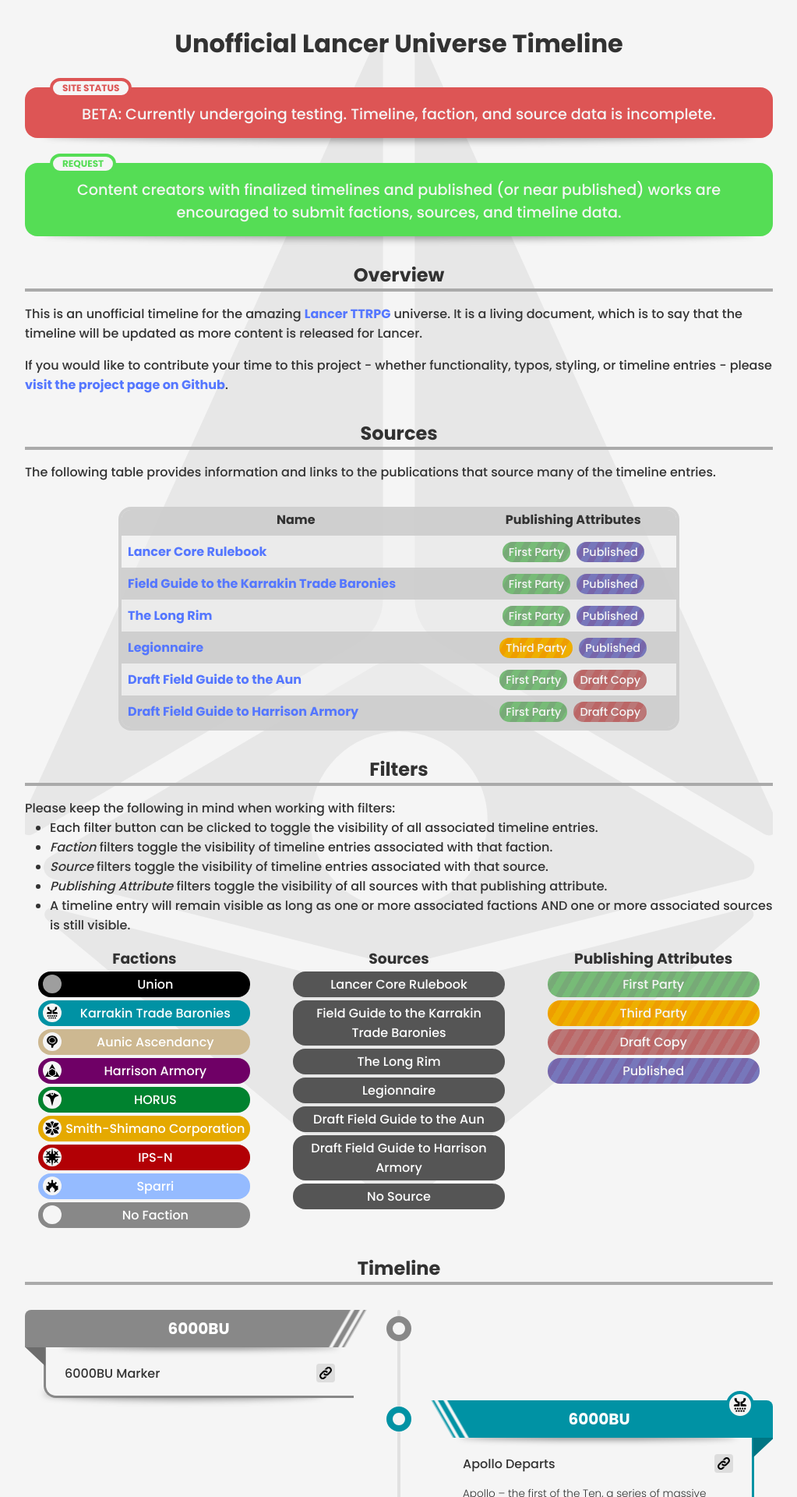
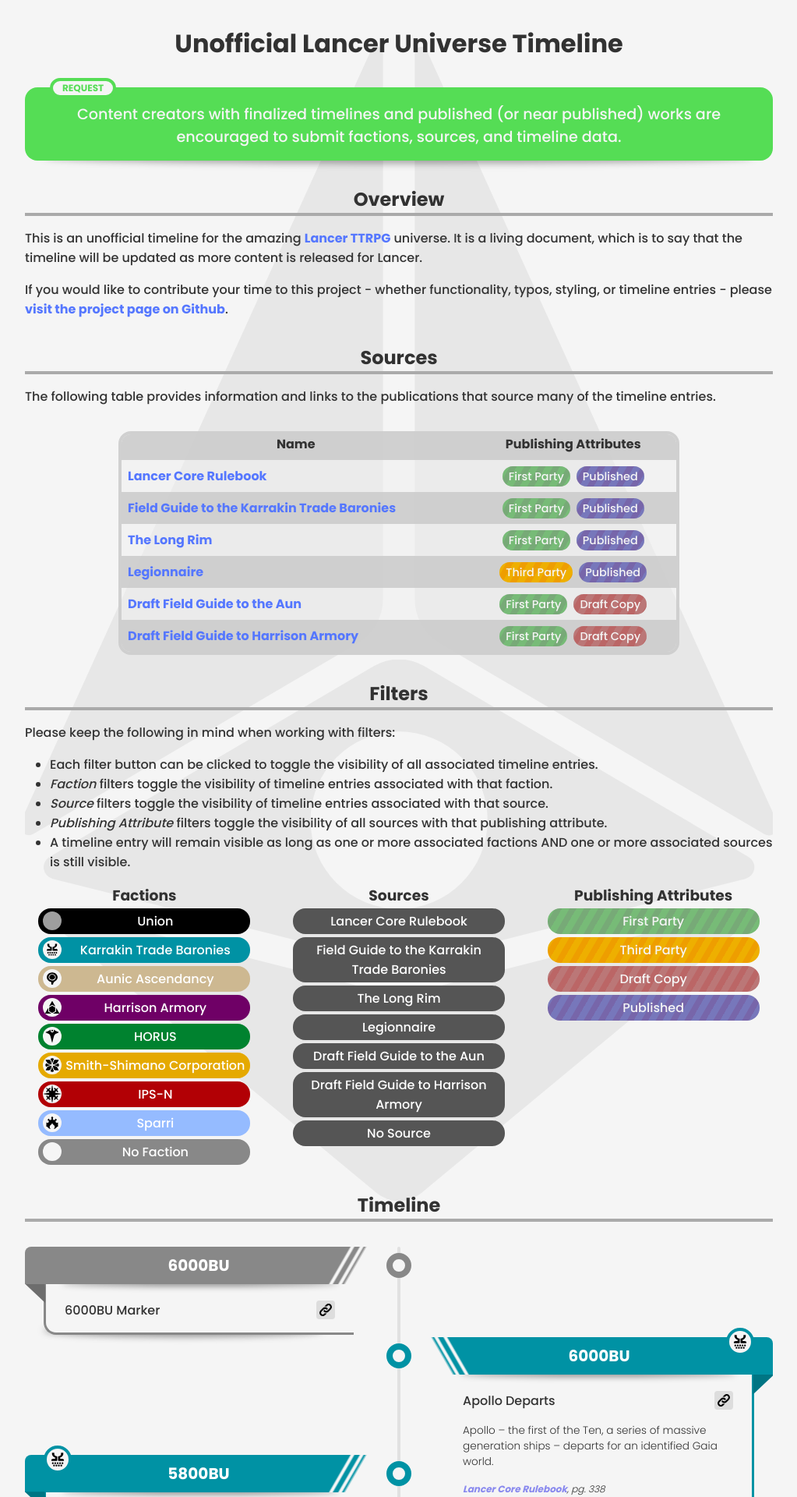
Before and after one commit to rishenko/react-lancer-timeline, a React (Create React App) app: page / in a window 1280 px wide. Shown: the top 1920 px of the page at 78% size, without its empty margins (128-1151 px from the left). Built offline with nearby package versions, Linux system fonts and the light colour scheme; grey boxes are pictures that could not be loaded.

Commit message:
updating padding style and adding scroll fix

```diff
--- a/src/App.css
+++ b/src/App.css
@@ -203,6 +203,10 @@
   margin-left: 2rem;
 }
 
+.intro .filters {
+  margin-top: 1rem;
+}
+
 /* Legal */
 div.legal {
   width: 60rem;
--- a/src/App.js
+++ b/src/App.js
@@ -87,7 +87,7 @@
       <div id="action-message" ref={actionMessageRef}>{actionMessage["message"]}</div>
       <h1>Unofficial Lancer Universe Timeline</h1>
       <div className="intro">
-        <div className="notice site-status">BETA: Currently undergoing testing. Timeline, faction, and source data is incomplete.</div>
+        {/* <div className="notice site-status"></div> */}
         <div className="notice request">Content creators with finalized timelines and published (or near published) works are encouraged to submit factions, sources, and timeline data.</div>
         <div className="overview">
           <h2>Overview</h2>
@@ -109,6 +109,7 @@
         <h2>Filters</h2>
         <p>
           Please keep the following in mind when working with filters:
+        </p>
         <ul>
           <li>Each filter button can be clicked to toggle the visibility of all associated timeline entries.</li>
           <li><em>Faction</em> filters toggle the visibility of timeline entries associated with that faction.</li>
@@ -116,7 +117,6 @@
           <li><em>Publishing Attribute</em> filters toggle the visibility of all sources with that publishing attribute.</li>
           <li>A timeline entry will remain visible as long as one or more associated factions AND one or more associated sources is still visible.</li>
         </ul>
-        </p>
         <div className="filters">
           <div className="legend">
             <h3>Factions</h3>
--- a/src/TimelineEntry.js
+++ b/src/TimelineEntry.js
@@ -1,9 +1,16 @@
-import React, {useRef, useEffect} from 'react';
+import React, { useRef, useEffect } from 'react';
 import TimelineEntrySource from './TimelineEntrySource';
 import CopyLink from './CopyLink';
 import './TimelineEntry.css';
 
 function TimelineEntry({ indexVal, entry, factions, sources, anchorId }) {
+  const timelineEntryRef = useRef(null);
+  useEffect(() => {
+    if (anchorId === entry.uuid) {
+      setTimeout(() => timelineEntryRef.current.scrollIntoView({ behavior: "smooth" }), 750);
+    }
+  }, []);
+
 
   if (entry.sources == null || entry.sources == []) {
     entry.sources = [{ "sourceKey": "no-source", "sourceLocation": "" }];
@@ -20,17 +27,12 @@
 
   var accentColors = {};
   entry.factions.map((faction, i) => {
-    var accentKey = "--accent-color-"+(i+1);
+    var accentKey = "--accent-color-" + (i + 1);
     accentColors[accentKey] = factions[faction].color;
   });
 
   /* This is for processing hash ids in urls and scrolling to entry */
-  const timelineEntryRef = useRef(null);
-  useEffect(() => {
-    if(anchorId === entry.uuid) {
-      timelineEntryRef.current.scrollIntoView({ behavior: "smooth" });
-    }
-  }, []);
+
 
   /* add marker class for those timeline entries with {"marker": true} set */
   var markerClass = entry.marker ? "marker" : "";
@@ -38,10 +40,10 @@
   return (
     <li id={entry.uuid} className={`timeline-entry ${sourceKeyText} ${markerClass} factions-${numFactions}`} style={accentColors} ref={timelineEntryRef}>
       <div className="factions">{entry.factions.map((faction, i) => {
-        return <span key={faction} className={faction} style={{"--faction-color": factions[faction].color}} title={factions[faction].name}/>;
+        return <span key={faction} className={faction} style={{ "--faction-color": factions[faction].color }} title={factions[faction].name} />;
       })}</div>
       <div className="date" style={accentColors}>{entry.year}{entry.era}</div>
-      <div className="title"><CopyLink elementId={entry.uuid} name={entry.title}/>{entry.title}</div>
+      <div className="title"><CopyLink elementId={entry.uuid} name={entry.title} />{entry.title}</div>
       <div className="descr">{entry.descr}</div>
       <div className="source" style={{ "--num-sources": entry.sources.length }}>
         {entry.sources.map(sourceEntry => {
```
Lines whose indentation alone changed are shown as unchanged.
